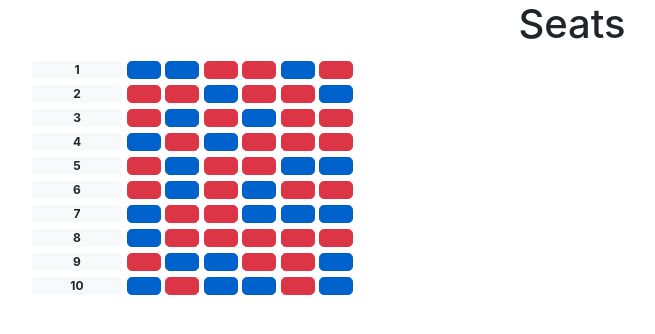
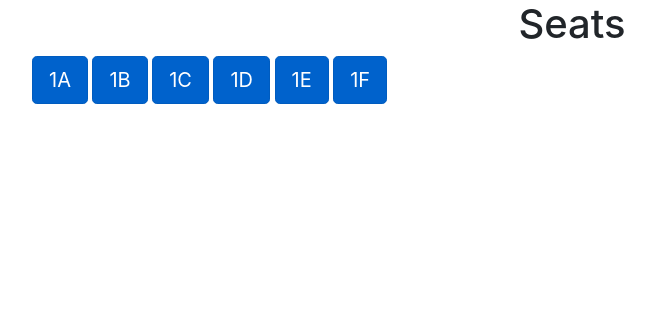
Before and after one commit to maiteboehm/snakes_on_a_plane, a Flask app: page /flight/1 in a window 1280 px wide. Shown: the part 56-390 px from the top of the page, without its empty margins (68-723 px from the left). Run offline with Flask 2, Linux system fonts and the light colour scheme; data comes from the database, SQL or seed files in the repository; both versions use the stored data as it was after the commit; some libraries are stand-ins or nearby versions.

Commit message:
changes to seat display

```diff
--- a/project/website/templates/bookingsystem.html
+++ b/project/website/templates/bookingsystem.html
@@ -9,7 +9,7 @@
     <span class="caret"></span></button>
     <ul class="dropdown-menu" role="menu" aria-labelledby="menu1">
       {% for seat in flights %}
-      <li role="presentation"><a role="menuitem" tabindex="-1" href="{{url_for('views.seats', flights=seat.flight)}}">Flight{{seat.flight}}</a></li>
+      <li role="presentation"><a role="menuitem" tabindex="-1" href="{{url_for('views.flight', flights=seat.flight)}}">Flight{{seat.flight}}</a></li>
       {% endfor %}
     </ul>
   </div>
--- a/project/website/templates/seats.html
+++ b/project/website/templates/seats.html
@@ -1,93 +1,10 @@
-{% extends "base.html" %} {% block title %}Seats{% endblock %} {% block content%}
+{% extends "base.html" %} {% block title %}Seats{% endblock %}
+{% block content%}
+<form method="POST">
 <h1 align="center">Seats</h1>
-<div class="container">
-	<span class="badge badge-light col-1">1</span>
-	<button type="button" class="btn btn-primary btn-lg active" role="button" aria-pressed="true"></button>
-	<button type="button" class="btn btn-primary btn-lg active" role="button" aria-pressed="true"></button>
-	<button type="button" class="btn btn-danger btn-lg"></button>
-	<button type="button" class="btn btn-danger btn-lg"></button>
-	<button type="button" class="btn btn-primary btn-lg active" role="button" aria-pressed="true"></button>
-	<button type="button" class="btn btn-danger btn-lg"></button>
-</div>
-<div class="container">
-	<span class="badge badge-light col-1">2</span>
-	<button type="button" class="btn btn-danger btn-lg"></button>
-	<button type="button" class="btn btn-danger btn-lg"></button>
-	<button type="button" class="btn btn-primary btn-lg active" role="button" aria-pressed="true"></button>
-	<button type="button" class="btn btn-danger btn-lg"></button>
-	<button type="button" class="btn btn-danger btn-lg"></button>
-	<button type="button" class="btn btn-primary btn-lg active" role="button" aria-pressed="true"></button>
-</div>
-<div class="container">
-	<span class="badge badge-light col-1">3</span>
-	<button type="button" class="btn btn-danger btn-lg"></button>
-	<button type="button" class="btn btn-primary btn-lg active" role="button" aria-pressed="true"></button>
-	<button type="button" class="btn btn-danger btn-lg"></button>
-	<button type="button" class="btn btn-primary btn-lg active" role="button" aria-pressed="true"></button>
-	<button type="button" class="btn btn-danger btn-lg"></button>
-	<button type="button" class="btn btn-danger btn-lg"></button>
-</div>
-<div class="container">
-	<span class="badge badge-light col-1">4</span>
-	<button type="button" class="btn btn-primary btn-lg active" role="button" aria-pressed="true"></button>
-	<button type="button" class="btn btn-danger btn-lg"></button>
-	<button type="button" class="btn btn-primary btn-lg active" role="button" aria-pressed="true"></button>
-	<button type="button" class="btn btn-danger btn-lg"></button>
-	<button type="button" class="btn btn-danger btn-lg"></button>
-	<button type="button" class="btn btn-danger btn-lg"></button>
-</div>
-<div class="container">
-	<span class="badge badge-light col-1">5</span>
-	<button type="button" class="btn btn-danger btn-lg"></button>
-	<button type="button" class="btn btn-primary btn-lg active" role="button" aria-pressed="true"></button>
-	<button type="button" class="btn btn-danger btn-lg"></button>
-	<button type="button" class="btn btn-danger btn-lg"></button>
-	<button type="button" class="btn btn-primary btn-lg active" role="button" aria-pressed="true"></button>
-	<button type="button" class="btn btn-primary btn-lg active" role="button" aria-pressed="true"></button>
-</div>
-<div class="container">
-	<span class="badge badge-light col-1">6</span>
-	<button type="button" class="btn btn-danger btn-lg"></button>
-	<button type="button" class="btn btn-primary btn-lg active" role="button" aria-pressed="true"></button>
-	<button type="button" class="btn btn-danger btn-lg"></button>
-	<button type="button" class="btn btn-primary btn-lg active" role="button" aria-pressed="true"></button>
-	<button type="button" class="btn btn-danger btn-lg"></button>
-	<button type="button" class="btn btn-danger btn-lg"></button>
-</div>
-<div class="container">
-	<span class="badge badge-light col-1">7</span>
-	<button type="button" class="btn btn-primary btn-lg active" role="button" aria-pressed="true"></button>
-	<button type="button" class="btn btn-danger btn-lg"></button>
-	<button type="button" class="btn btn-danger btn-lg"></button>
-	<button type="button" class="btn btn-primary btn-lg active" role="button" aria-pressed="true"></button>
-	<button type="button" class="btn btn-primary btn-lg active" role="button" aria-pressed="true"></button>
-	<button type="button" class="btn btn-primary btn-lg active" role="button" aria-pressed="true"></button>
-</div>
-<div class="container">
-	<span class="badge badge-light col-1">8</span>
-	<button type="button" class="btn btn-primary btn-lg active" role="button" aria-pressed="true"></button>
-	<button type="button" class="btn btn-danger btn-lg"></button>
-	<button type="button" class="btn btn-danger btn-lg"></button>
-	<button type="button" class="btn btn-danger btn-lg"></button>
-	<button type="button" class="btn btn-danger btn-lg"></button>
-	<button type="button" class="btn btn-danger btn-lg"></button>
-</div>
-<div class="container">
-	<span class="badge badge-light col-1">9</span>
-	<button type="button" class="btn btn-danger btn-lg"></button>
-	<button type="button" class="btn btn-primary btn-lg active" role="button" aria-pressed="true"></button>
-	<button type="button" class="btn btn-primary btn-lg active" role="button" aria-pressed="true"></button>
-	<button type="button" class="btn btn-danger btn-lg"></button>
-	<button type="button" class="btn btn-danger btn-lg"></button>
-	<button type="button" class="btn btn-primary btn-lg active" role="button" aria-pressed="true"></button>
-</div>
-<div class="container">
-	<span class="badge badge-light col-1">10</span>
-	<button type="button" class="btn btn-primary btn-lg active" role="button" aria-pressed="true"></button>
-	<button type="button" class="btn btn-danger btn-lg"></button>
-	<button type="button" class="btn btn-primary btn-lg active" role="button" aria-pressed="true"></button>
-	<button type="button" class="btn btn-primary btn-lg active" role="button" aria-pressed="true"></button>
-	<button type="button" class="btn btn-danger btn-lg"></button>
-	<button type="button" class="btn btn-primary btn-lg active" role="button" aria-pressed="true"></button>
-</div>
+	<div class="container">
+	{% for seat in row %}
+		<button type="button" class="btn btn-primary btn-lg active" role="button" aria-pressed="true">{{seat.seat_column}}</button>
+		{% endfor %}
+	</div>
 {% endblock %}
--- a/project/website/views.py
+++ b/project/website/views.py
@@ -24,25 +24,30 @@ def help():
 
 @views.route('/flight/<int:flights>', methods=['GET','POST'])
 def flight(flights):
-   flight_to_render = Seat.query.filter_by(flight = flights)
-   return render_template('seats.html', user = current_user, flight_to_render= flight_to_render)
+   seat_to_render = Seat.query.filter_by(flight = flights)
+   list_of_rows = []
+   for seat in seat_to_render:
+      pass
+   row_one = Seat.query.filter_by(flight = flights, seat_row = 1)
+   return render_template('seats.html', user = current_user, seat_to_render= seat_to_render, row = row_one)
 
-@views.route('/seats', methods=['GET', 'POST'])
-@login_required
-def seats():
-    if request.method == 'GET':
-        with open(r'Input_Data/chartIn2.txt', 'r') as f:
-            seat_list = []
-            seat_list_new = []
-            for line in f:
-                data = line.split('\t')
-                seat_list.append(data)
-                for row in seat_list:
-                    row_new = []
-                    for seat in row:
-                        seat_new = seat.strip()
-                        row_new.append(seat_new)
-                seat_list_new.append(row_new)
-        write_seats_html(seat_list_new, 'website/templates')
 
-    return render_template("seats.html", user=current_user)
+#@views.route('/seats', methods=['GET', 'POST'])
+#@login_required
+#def seats():
+ #   if request.method == 'GET':
+  #      with open(r'Input_Data/chartIn2.txt', 'r') as f:
+   #         seat_list = []
+    #        seat_list_new = []
+     #       for line in f:
+      #          data = line.split('\t')
+       #         seat_list.append(data)
+        #        for row in seat_list:
+         #           row_new = []
+          #          for seat in row:
+           #             seat_new = seat.strip()
+           #             row_new.append(seat_new)
+            #    seat_list_new.append(row_new)
+        #write_seats_html(seat_list_new, 'website/templates')
+
+    #return render_template("seats.html", user=current_user)
```
Also changed, not shown: project/instance/database.db.
